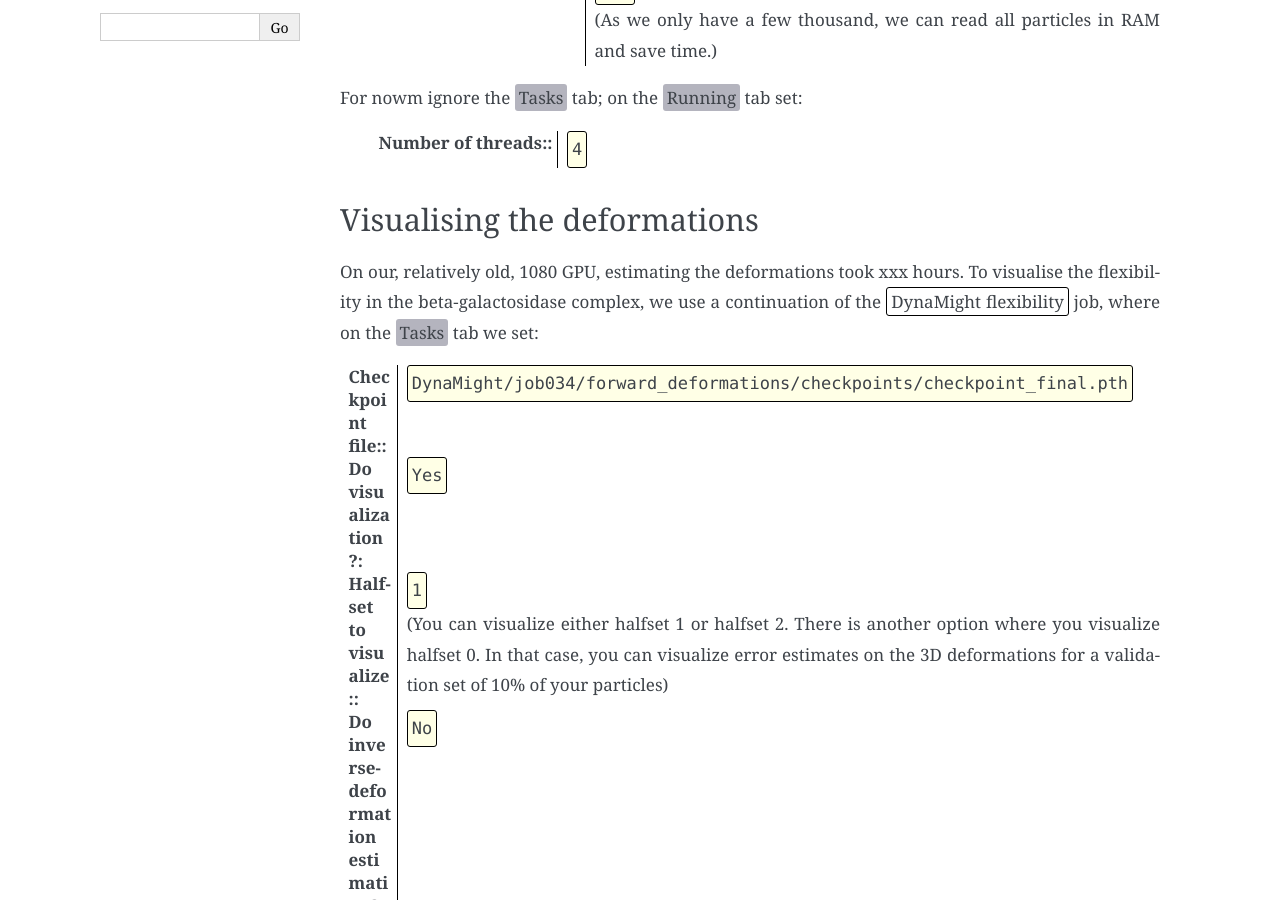
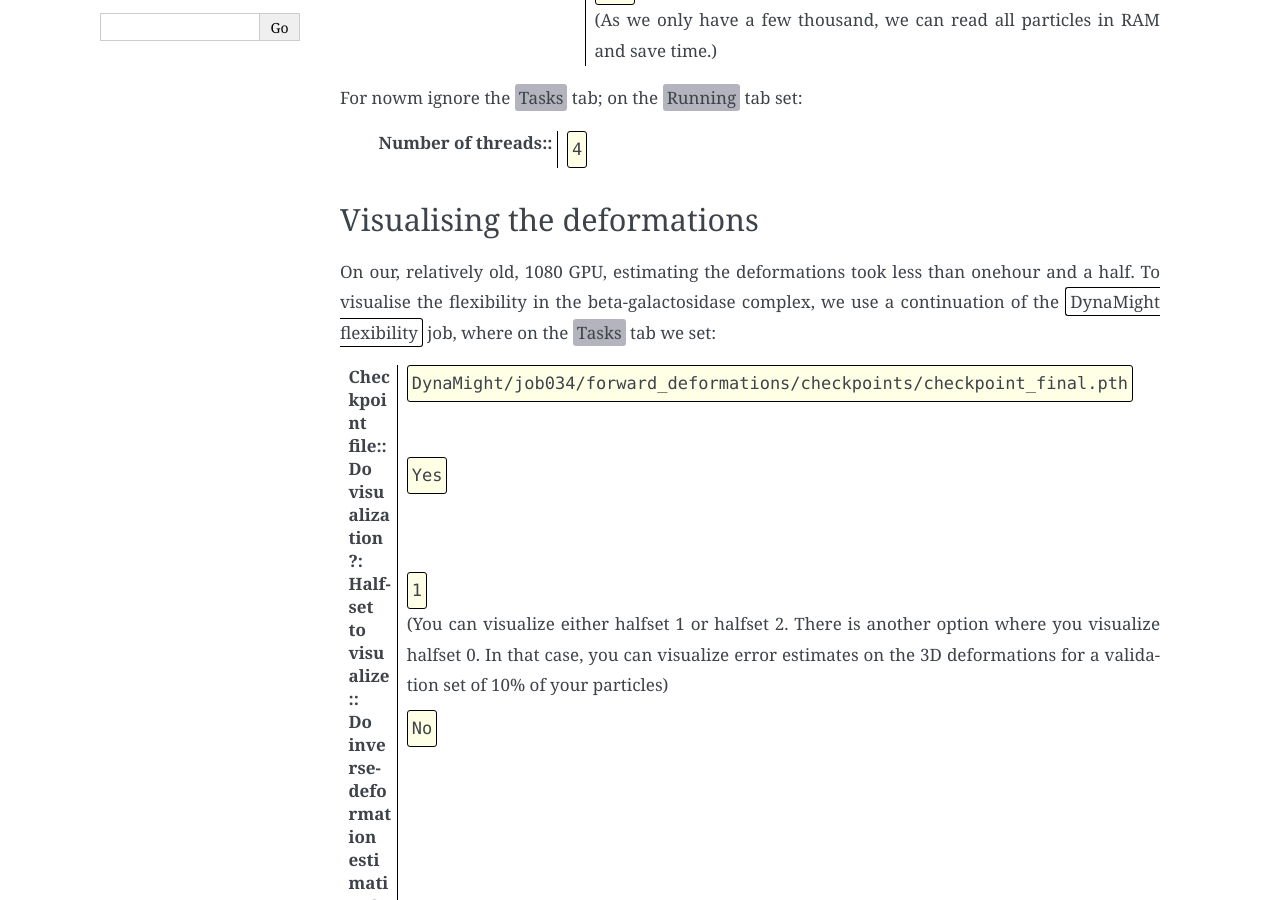
Before and after one commit to 3dem/relion-documents, a Sphinx documentation site: the page built from source/SPA_tutorial/Flexibility.rst, in a window 1280 px wide and 900 px high, scrolled down 1152 px. Built offline with Sphinx 7.4.7, drawn with Linux system fonts in a browser that asks for light colours; cross-references to code outside the pages are shown as plain code; some of the changed text lies outside the part shown.

Commit message:
further  edits for 5.0 release

```diff
--- a/source/Installation.rst
+++ b/source/Installation.rst
@@ -336,6 +336,7 @@ Configuration with SYCL acceleration
 Enable accelerated the SYCL code path with:
     ``cmake -DSYCL=ON``
 
+Note that this is mutually exclusive with GPU acceleration (-DCUDA=ON).
 For now, this way of building RELION is `explained here: <https://github.com/3dem/relion/blob/ver5.0/README_sycl.md>`_.
 
 
--- a/source/SPA_tutorial/Flexibility.rst
+++ b/source/SPA_tutorial/Flexibility.rst
@@ -42,7 +42,7 @@ For nowm ignore the :guitab:`Tasks` tab; on the :guitab:`Running` tab set:
 Visualising the deformations
 ----------------------------
 
-On our, relatively old, 1080 GPU, estimating the deformations took xxx hours. To visualise the flexibility in the beta-galactosidase complex, we use a continuation of the :jobtype:`DynaMight flexibility` job, where on the :guitab:`Tasks` tab we set:
+On our, relatively old, 1080 GPU, estimating the deformations took less than onehour and a half. To visualise the flexibility in the beta-galactosidase complex, we use a continuation of the :jobtype:`DynaMight flexibility` job, where on the :guitab:`Tasks` tab we set:
 
 :Checkpoint file:: DynaMight/job034/forward_deformations/checkpoints/checkpoint\_final.pth
 
@@ -82,7 +82,7 @@ The 3D deformations are defined from the consensus positions of the Gaussians to
 
 :Do deformed backprojection?: No
 
-Running this by pressing the :runbutton:`Continue!` button took xxx hours on one of our 1080s.
+Running this by pressing the :runbutton:`Continue!` button took a bit over an hour on one of our 1080s.
 
 Deformed backprojection
 -----------------------
@@ -102,4 +102,4 @@ Finally, the resulting inverse deformations can then be used for a deformed back
 
      (Batches are processes in parallel on the GPU. Again, because our 1080s don't have a lot of memory, we could only run with a batchsize of 2. If you have a larger GPU, you could try and use more, e.g. 5 or 10.)
 
-This took xxx hours on our system. The resulting half-maps can be used for a standard :jobtype:`Post-processing` job. In this case, nothing really interesting happens as there are hardly any deformations. The resolution actually decreases by about 0.5 Angstrom, probably because the deformed backprojection algorithm is not as good as good as the Fourier inversion algorithm for structurally homogeneous data sets. More interesting examples of deformed backprojection reconstructions are in the DynaMight paper :cite:`schwab_dynamight_2023`.
+This took approximately 45 minutes on our system. The resulting half-maps can be used for a standard :jobtype:`Post-processing` job. In this case, nothing really interesting happens as there are hardly any deformations. The resolution actually decreases by about 0.5 Angstrom, probably because the deformed backprojection algorithm is not as good as good as the Fourier inversion algorithm for structurally homogeneous data sets. More interesting examples of deformed backprojection reconstructions are in the DynaMight paper :cite:`schwab_dynamight_2023`.
```
